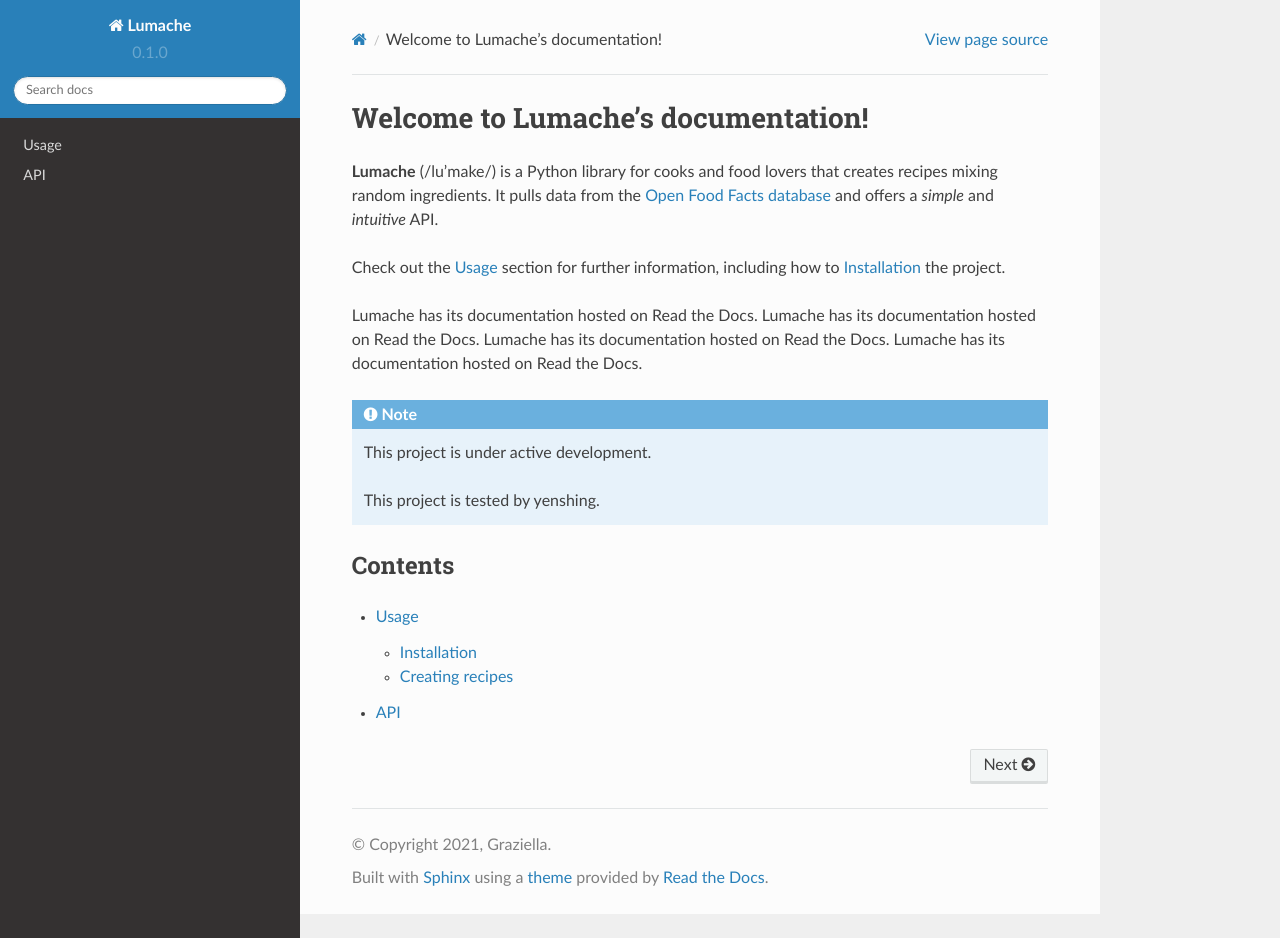
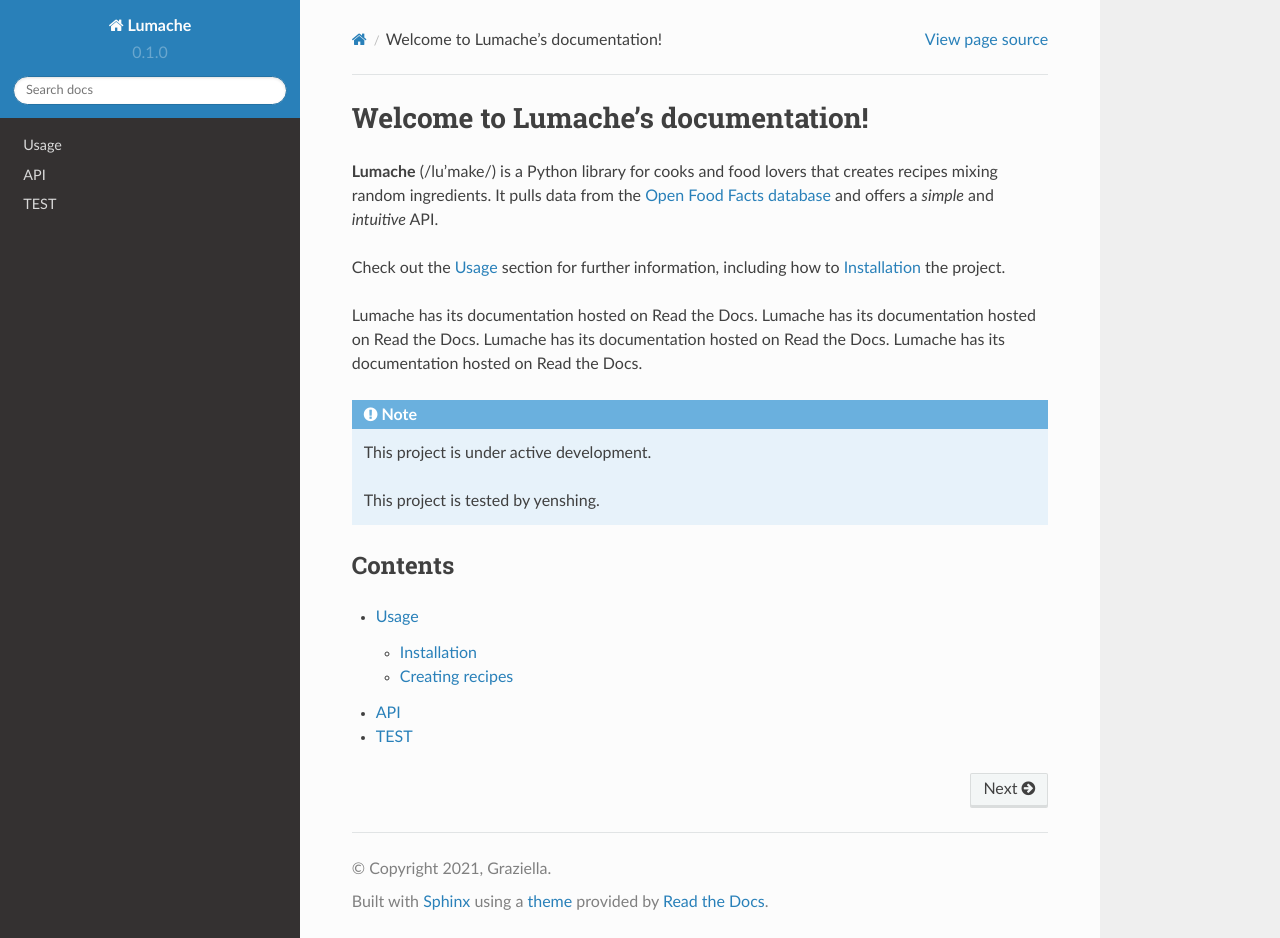
Before and after one commit to Yenshing/rtd-tutorial, a Sphinx documentation site: the page built from docs/source/index.rst, in a window 1280 px wide and 938 px high. Built offline with Sphinx 7.4.7 and the Read the Docs theme 2.0.0, drawn with Linux system fonts in a browser that asks for light colours.

Commit message:
Fix error of test.rst

```diff
--- a/docs/source/index.rst
+++ b/docs/source/index.rst
@@ -25,6 +25,6 @@ Contents
 
 .. toctree::
 
-   test
    usage
    api
+   test
--- a/docs/source/test.rst
+++ b/docs/source/test.rst
@@ -1,5 +1,5 @@
 TEST
-===
+====
 
 .. autosummary::
    :toctree: generated
```
